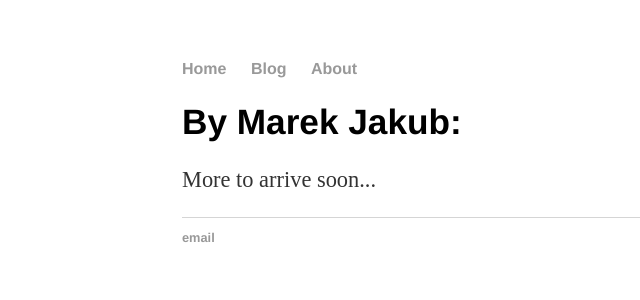
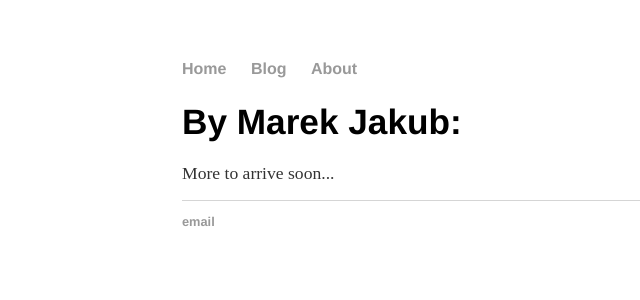
Before and after one commit to marek-jakub/marek-jakub.github.io, a Jekyll site: the page built from index.html, in a window 1280 px wide. Shown: the top 300 px of the page, without its empty margins (10-650 px from the left). Built offline with Jekyll 4.4.1, drawn with Linux system fonts in a browser that asks for light colours.

Commit message:
Changing paragraph text size.

```diff
--- a/css/main.css
+++ b/css/main.css
@@ -24,8 +24,8 @@ h1 {
     font-family:'Helvetica', 'Arial', 'Sans-Serif';
 }
 p {
-    font-size: 1.4em;
-    line-height: 1.3em;
+    font-size: 1.1em;
+    line-height: 1.0em;
     color: #333;
 }
 footer {
```
